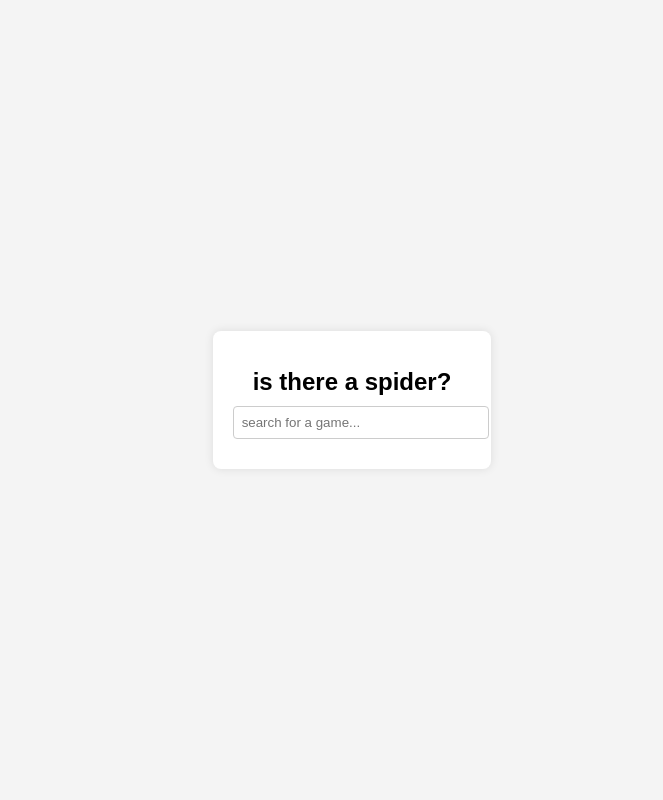
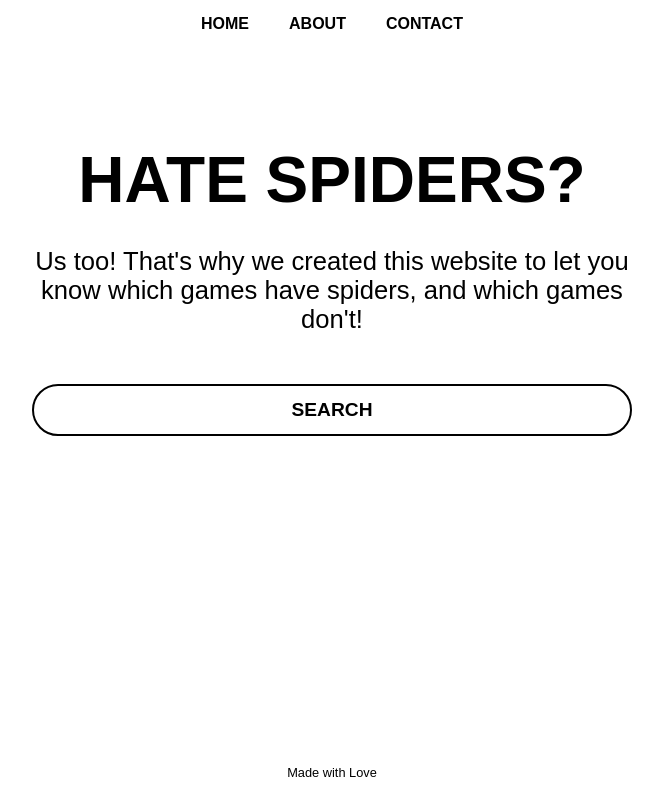
Before and after one commit to BurrrntToast/is-there-a-spider-dot-com, a React (Create React App) app in the folder isthreaspider/: page /#/ in a window 1280 px wide. Shown: the whole page, without its empty margins (308-971 px from the left). Built offline with nearby package versions, Linux system fonts and the light colour scheme.

Commit message:
whole site style changes

```diff
--- a/isthreaspider/src/Home.js
+++ b/isthreaspider/src/Home.js
@@ -7,26 +7,38 @@ export default function Home() {
   const [search, setSearch] = useState("");
   const [showResults, setShowResults] = useState(false);
 
-  // fetch game data from the json file with dynamic public url
   useEffect(() => {
-    fetch(`${process.env.PUBLIC_URL}/games.json`)
+    fetch("/is-there-a-spider-dot-com/games.json")
       .then(response => response.json())
       .then(data => setGames(data));
   }, []);
 
-  // filter games based on search input
   const filteredGames = games.filter(game =>
     game.title.toLowerCase().includes(search.toLowerCase())
   );
 
   return (
-    <div className="container">
-      <h1 className="title">is there a spider?</h1>
+    <div className="home-container">
+      {/* Navigation Bar */}
+      <nav className="navbar">
+        <a href="#">HOME</a>
+        <a href="#">ABOUT</a>
+        <a href="#">CONTACT</a>
+      </nav>
 
+      {/* Main Content */}
+      <div className="main-content">
+        <h1 className="title">HATE SPIDERS?</h1>
+        <p className="description">
+          Us too! That's why we created this website to let you know
+          which games have spiders, and which games don't!
+        </p>
+
+        {/* Search Bar */}
         <div className="search-container">
           <input
             type="text"
-          placeholder="search for a game..."
+            placeholder="SEARCH"
             value={search}
             onChange={(e) => {
               setSearch(e.target.value);
@@ -34,7 +46,6 @@ export default function Home() {
             }}
             className="search-bar"
           />
-
           {showResults && (
             <div className="search-results">
               {filteredGames.map((game, index) => (
@@ -50,5 +61,9 @@ export default function Home() {
           )}
         </div>
       </div>
+
+      {/* Footer */}
+      <footer className="footer">Made with Love</footer>
+    </div>
   );
 }
--- a/isthreaspider/src/styles.css
+++ b/isthreaspider/src/styles.css
@@ -1,52 +1,99 @@
 /* set global styles */
 body {
   font-family: Arial, sans-serif;
-  background-color: #f4f4f4;
+  background-color: white;
   margin: 0;
   padding: 0;
   display: flex;
+  flex-direction: column;
+  align-items: center;
+  justify-content: space-between;
+  min-height: 100vh;
+  text-align: center;
+  width: 100vw;
+  overflow-x: hidden;
+}
+
+/* navigation bar */
+.navbar {
+  display: flex;
   justify-content: center;
   align-items: center;
-  height: 100vh;
-}
-
-/* style for the main container */
-.container {
+  gap: 40px;
+  padding: 15px;
+  font-size: 16px;
+  position: fixed;
+  top: 0;
+  left: 50%;
+  transform: translate(-50%, 0);
+  width: 100%;
+  max-width: 600px;
   background: white;
-  padding: 20px;
-  border-radius: 8px;
-  box-shadow: 0 0 10px rgba(0, 0, 0, 0.1);
-  width: 100%;
-  max-width: 400px;
+  z-index: 1000;
   text-align: center;
 }
 
-/* style for the main title */
-.title {
-  font-size: 24px;
-  margin-bottom: 10px;
+.navbar a {
+  text-decoration: none;
+  color: black;
+  font-weight: bold;
 }
 
-/* style for the search container */
+/* main content */
+.main-content {
+  display: flex;
+  flex-direction: column;
+  align-items: center;
+  justify-content: center;
+  flex-grow: 1;
+  width: 100%;
+  max-width: 800px;
+  margin: 100px auto 0 auto;
+  text-align: center;
+}
+
+.title {
+  font-size: 5vw;
+  font-weight: bold;
+  margin-bottom: 5px;
+}
+
+.description {
+  font-size: 2vw;
+  max-width: 80%;
+  margin-bottom: 50px;
+}
+
+/* search bar styling */
 .search-container {
   position: relative;
+  display: flex;
+  justify-content: center;
   width: 100%;
-  max-width: 400px;
-  margin: 0 auto;
+  max-width: 600px;
+  margin-bottom: 50px;
 }
 
-/* style for the search input */
 .search-bar {
   width: 100%;
-  padding: 8px;
-  border: 1px solid #ccc;
-  border-radius: 4px;
-  margin-bottom: 10px;
+  padding: 1vw;
+  border: 2px solid black;
+  border-radius: 50px;
+  font-size: 1.5vw;
+  text-align: center;
+  outline: none;
+  color: black;
 }
 
-/* style for search results dropdown */
+.search-bar::placeholder {
+  color: black;
+  font-weight: bold;
+}
+
+/* search results dropdown */
 .search-results {
   position: absolute;
+  top: 100%;
   width: 100%;
   background: white;
   box-shadow: 0 4px 6px rgba(0, 0, 0, 0.1);
@@ -57,7 +104,6 @@ body {
   z-index: 1000;
 }
 
-/* style for each game result item */
 .result-item {
   display: block;
   padding: 10px;
@@ -67,24 +113,36 @@ body {
   background: white;
 }
 
-/* change background on hover for better user experience */
 .result-item:hover {
   background-color: #f0f0f0;
 }
 
-/* style for the game page container */
+/* footer */
+.footer {
+  padding: 10px;
+  font-size: 1vw;
+  position: fixed;
+  bottom: 10px;
+  left: 50%;
+  transform: translate(-50%, 0);
+  width: 100%;
+  max-width: 600px;
+  text-align: center;
+}
+
+/* game page styles */
 .game-container {
   text-align: center;
   padding: 20px;
+  width: 90%;
+  max-width: 800px;
 }
 
-/* style for the game title */
 .game-title {
-  font-size: 28px;
+  font-size: 4vw;
   margin-bottom: 10px;
 }
 
-/* style for the game image */
 .game-image {
   max-width: 100%;
   height: auto;
@@ -92,13 +150,11 @@ body {
   margin-bottom: 10px;
 }
 
-/* style for the game description */
 .game-description {
-  font-size: 18px;
+  font-size: 2vw;
   margin-bottom: 10px;
 }
 
-/* style for the game spider information */
 .game-spiders {
   font-weight: bold;
   color: red;
```
Lines whose indentation alone changed are shown as unchanged.
